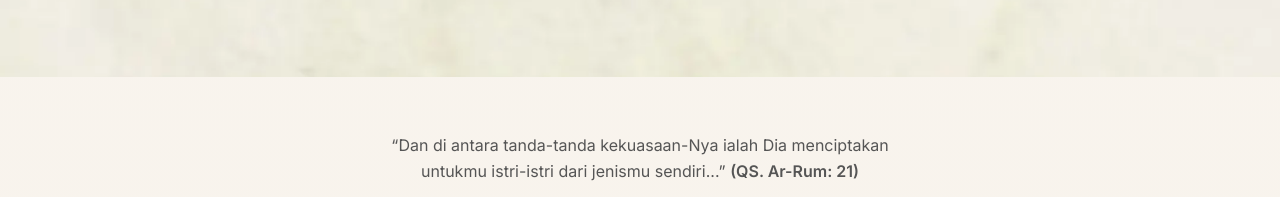
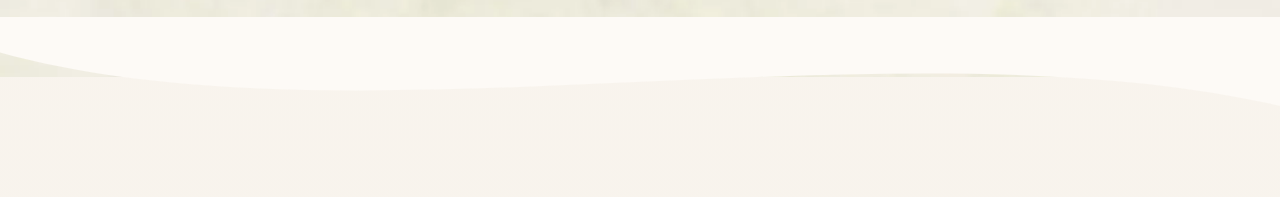
Before and after one commit to Bisnisku999/Bisnisku999.github.io, a website: page undangan.html in a window 1280 px wide. Shown: the part 572-769 px from the top of the page. Drawn offline with nearby package versions, Linux system fonts and the light colour scheme.

Commit message:
Update undangan.html

```diff
--- a/undangan.html
+++ b/undangan.html
@@ -130,6 +130,11 @@
     </div>
     <h2 data-aos="fade-up">Raka <span>&</span> Dinda</h2>
   </div>
+
+  <!-- SVG Transisi -->
+<svg viewBox="0 0 1440 150" xmlns="http://www.w3.org/2000/svg" style="display: block; margin-top: -60px;">
+  <path fill="#fdfaf6" fill-opacity="1" d="M0,40 C400,150 1000,0 1440,100 L1440,0 L0,0 Z"></path>
+</svg>
 
   <!-- Ayat dan salam pembuka -->
   <div class="container">
```
